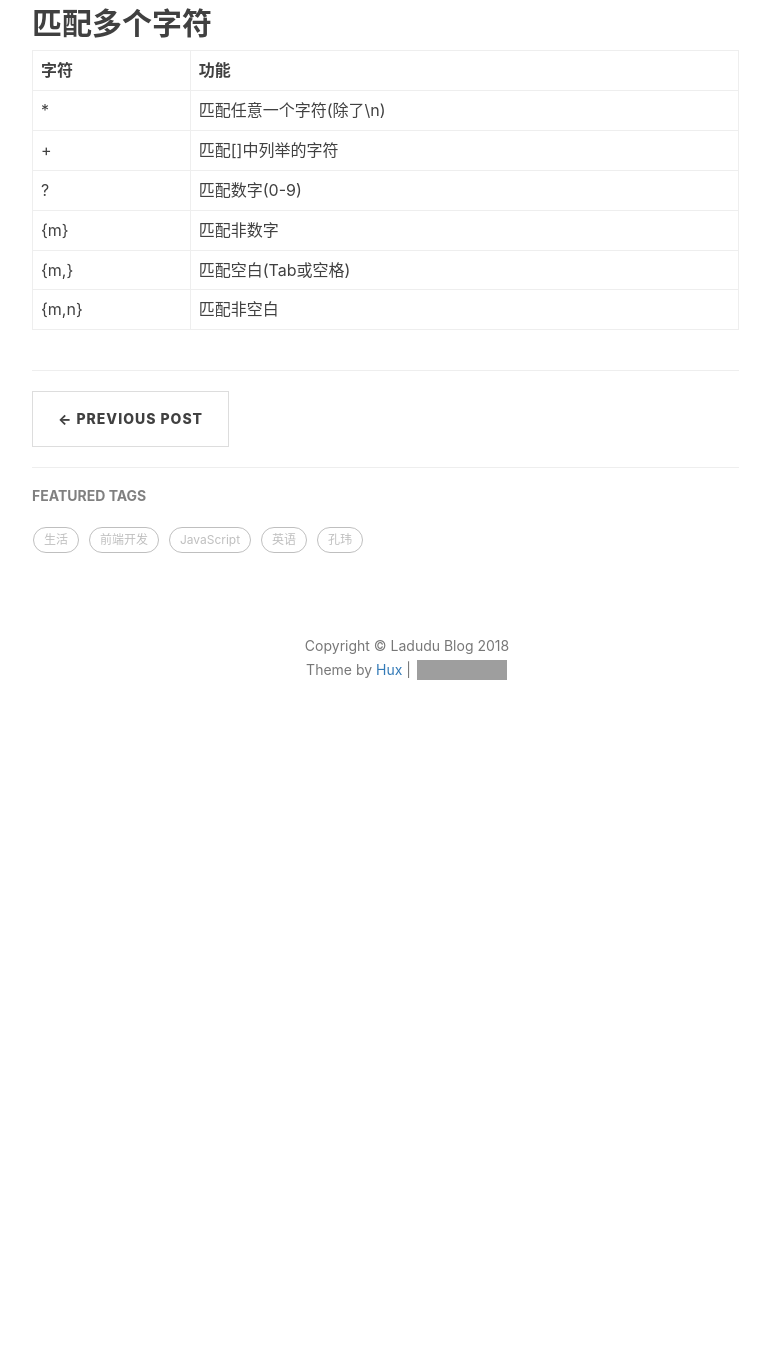
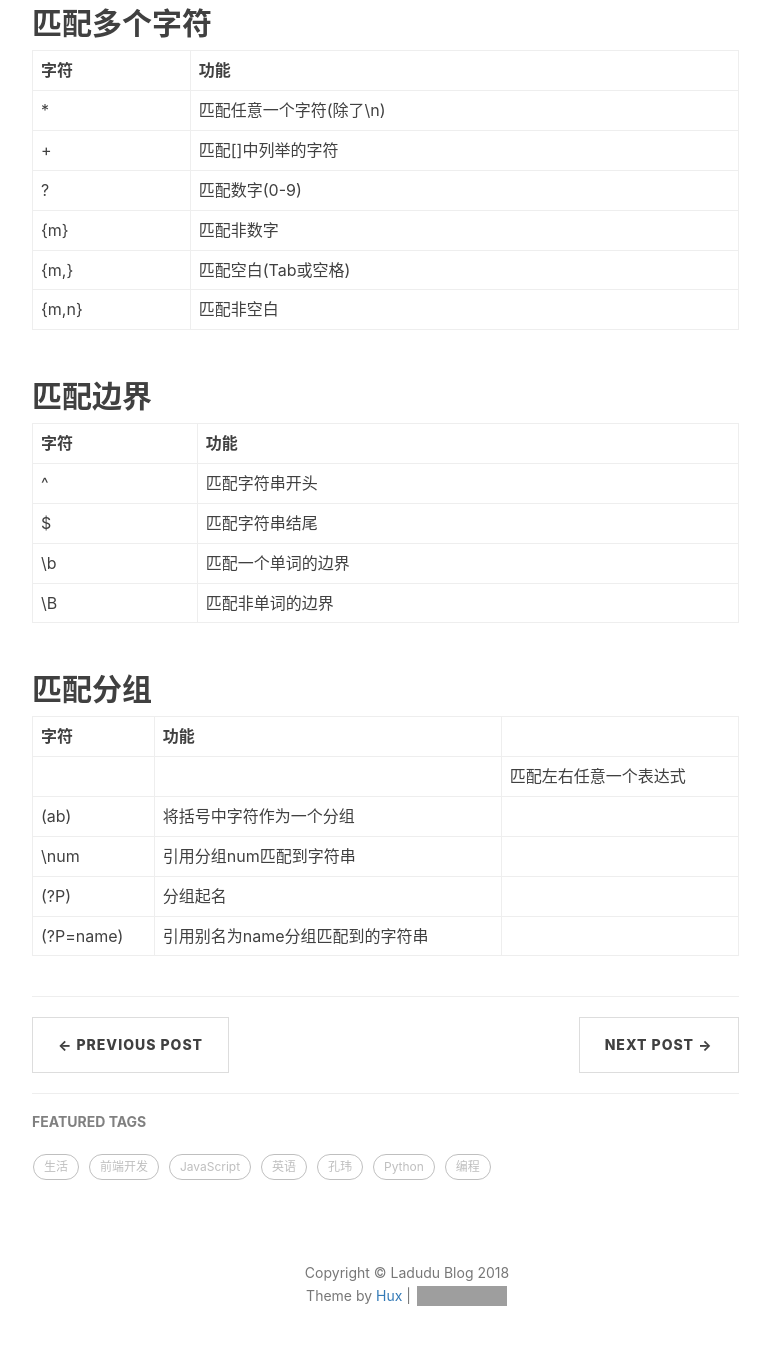
Before and after one commit to ladudu/ladudu.github.io, a Jekyll site: the page built from _posts/2018-08-05-RegularExpression-withPython.markdown, in a window 1280 px wide and 1400 px high, scrolled down 2386 px. Shown: the top 1345 px of the window, without its empty margins (233-1003 px from the left). Built offline with Jekyll 4.4.1, drawn with Linux system fonts in a browser that asks for light colours; nearby versions of some CDN libraries; comment, search, counter and statistics services are not loaded; before the commit the page ends 3160 px from its top, so only the background shows below that; grey boxes are pictures that could not be loaded.

Commit message:
修改日期

```diff
--- a/_posts/2019-08-04-GoneWithTheWind(part 1).markdown
+++ b/_posts/2018-08-04-GoneWithTheWind(part 1).markdown
@@ -1,6 +1,6 @@
 ---
 layout:     post
-title:      "飘-孔玮"
+title:      "飘-孔玮(一)"
 subtitle:   " \"Hello World, Hello Blog\""
 date:       2018-08-04 17:46:00
 author:     "LaDD"
--- a/_posts/2019-08-05-RegularExpression-withPython.markdown
+++ b/_posts/2018-08-05-RegularExpression-withPython.markdown
@@ -83,3 +83,22 @@
 | {m} | 匹配非数字 |
 | {m,}| 匹配空白(Tab或空格) |
 | {m,n} | 匹配非空白 |
+
+## 匹配边界
+
+| 字符 | 功能 |
+| ------ | ------ |
+| ^  | 匹配字符串开头 |
+| $  | 匹配字符串结尾 |
+| \b | 匹配一个单词的边界|
+| \B | 匹配非单词的边界 |
+
+## 匹配分组
+
+| 字符 | 功能 |
+| ------ | ------ |
+| |  | 匹配左右任意一个表达式 |
+| (ab)  | 将括号中字符作为一个分组  |
+| \num | 引用分组num匹配到字符串 |
+| (?P<name>) | 分组起名 |
+| (?P=name) | 引用别名为name分组匹配到的字符串 |
```
Also changed, not shown: other parts of _posts/2018-08-04-GoneWithTheWind(part 1).markdown (+2 -0 lines), _posts/2018-08-07-RegularExpression-withPython.markdown (added, +32 -0 lines), _posts/2018-08-06-GoneWithTheWind(part 2).markdown (renamed from _posts/2019-08-06-GoneWithTheWind(part 2).markdown), _posts/2018-08-06-goddess-share.markdown (renamed from _posts/2019-08-06-goddess-share.markdown).
